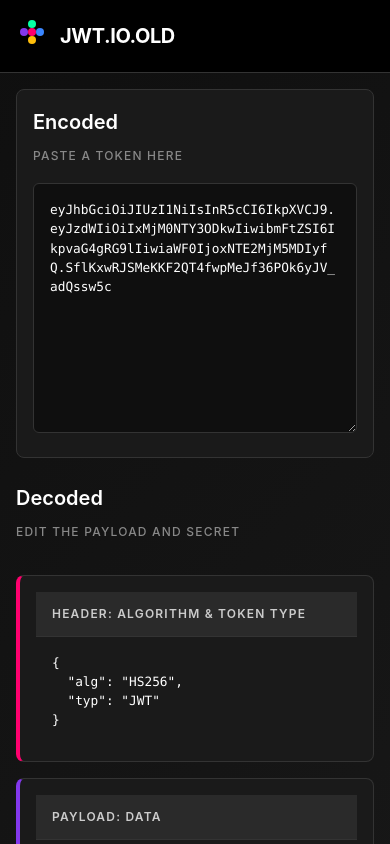
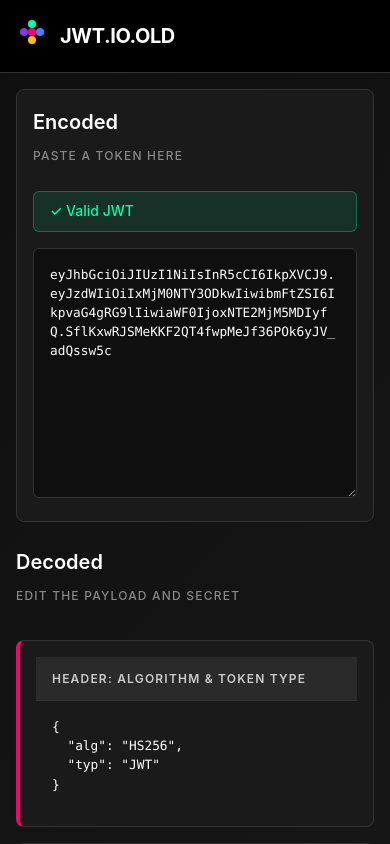
Before and after one commit to Feliperojas2601/jwt.io.old, an Angular app: page / in a window 390 px wide. Built offline with nearby package versions, Linux system fonts and the light colour scheme.

Commit message:
feat: Add JWT validation status display and improve base64 decoding logic

```diff
--- a/src/app/app.css
+++ b/src/app/app.css
@@ -91,6 +91,40 @@
     border-radius: 8px;
     border: 1px solid #333;
     height: fit-content;
+}
+
+.encoded-controls {
+    display: flex;
+    align-items: center;
+    gap: 1rem;
+    margin-bottom: 1rem;
+    flex-wrap: wrap;
+}
+
+.jwt-status {
+    margin-left: auto;
+    padding: 0.5rem 1rem;
+    border-radius: 6px;
+    font-size: 0.875rem;
+    font-weight: 500;
+}
+
+.jwt-status.valid {
+    background-color: rgba(6, 255, 165, 0.1);
+    color: #06ffa5;
+    border: 1px solid rgba(6, 255, 165, 0.3);
+}
+
+.jwt-status.invalid {
+    background-color: rgba(255, 0, 110, 0.1);
+    color: #ff006e;
+    border: 1px solid rgba(255, 0, 110, 0.3);
+}
+
+.jwt-status .status-text {
+    display: flex;
+    align-items: center;
+    gap: 0.25rem;
 }
 
 .jwt-input {
@@ -304,6 +338,21 @@
     .signature-formula {
         font-size: 0.8rem;
     }
+
+    .encoded-controls {
+        gap: 0.5rem;
+    }
+
+    .control-btn {
+        padding: 0.4rem 0.8rem;
+        font-size: 0.8rem;
+    }
+
+    .jwt-status {
+        margin-left: 0;
+        margin-top: 0.5rem;
+        flex-basis: 100%;
+    }
 }
 
 @media (max-width: 480px) {
--- a/src/app/app.html
+++ b/src/app/app.html
@@ -21,6 +21,17 @@
                 <div class="section-header">
                     <h2>Encoded</h2>
                     <span class="section-subtitle">PASTE A TOKEN HERE</span>
+                </div>
+                <div class="encoded-controls">
+                    <div class="jwt-status" [class.valid]="isValidJwt()" [class.invalid]="!isValidJwt() && encodedJwt().length > 0">
+                        @if (encodedJwt().length === 0) {
+                            <span class="status-text">No token</span>
+                        } @else if (isValidJwt()) {
+                            <span class="status-text">✓ Valid JWT</span>
+                        } @else {
+                            <span class="status-text">✗ Invalid JWT</span>
+                        }
+                    </div>
                 </div>
                 <div class="encoded-content">
                     <textarea
--- a/src/app/app.ts
+++ b/src/app/app.ts
@@ -11,34 +11,55 @@
 
     protected encodedJwt = signal('eyJhbGciOiJIUzI1NiIsInR5cCI6IkpXVCJ9.eyJzdWIiOiIxMjM0NTY3ODkwIiwibmFtZSI6IkpvaG4gRG9lIiwiaWF0IjoxNTE2MjM5MDIyfQ.SflKxwRJSMeKKF2QT4fwpMeJf36POk6yJV_adQssw5c');
 
+    private base64UrlDecode(str: string): string {
+        try {
+            str = str.replace(/-/g, '+').replace(/_/g, '/');
+            while (str.length % 4) {
+                str += '=';
+            }
+            return atob(str);
+        } catch (error) {
+            throw new Error('Invalid base64 string');
+        }
+    }
+
     protected headerJson = computed(() => {
         try {
             const parts = this.encodedJwt().split('.');
-            if (parts.length >= 1) {
-                const header = JSON.parse(atob(parts[0]));
+            if (parts.length >= 1 && parts[0]) {
+                const decodedHeader = this.base64UrlDecode(parts[0]);
+                const header = JSON.parse(decodedHeader);
                 return JSON.stringify(header, null, 2);
             }
             return '{\n  "alg": "HS256",\n  "typ": "JWT"\n}';
-        } catch {
+        } catch (error) {
             return '{\n  "alg": "HS256",\n  "typ": "JWT"\n}';
         }
     });
 
     protected payloadJson = computed(() => {
-            try {
+        try {
             const parts = this.encodedJwt().split('.');
-            if (parts.length >= 2) {
-                const payload = JSON.parse(atob(parts[1]));
+            if (parts.length >= 2 && parts[1]) {
+                const decodedPayload = this.base64UrlDecode(parts[1]);
+                const payload = JSON.parse(decodedPayload);
                 return JSON.stringify(payload, null, 2);
             }
             return '{\n  "sub": "1234567890",\n  "name": "John Doe",\n  "iat": 1516239022\n}';
-        } catch {
+        } catch (error) {
             return '{\n  "sub": "1234567890",\n  "name": "John Doe",\n  "iat": 1516239022\n}';
         }
     });
 
+    protected isValidJwt = computed(() => {
+        const jwt = this.encodedJwt().trim();
+        if (!jwt) return false;
+        const parts = jwt.split('.');
+        return parts.length === 3 && parts.every(part => part.length > 0);
+    });
+
     protected onJwtInput(event: Event): void {
         const target = event.target as HTMLTextAreaElement;
-        this.encodedJwt.set(target.value);
+        this.encodedJwt.set(target.value.trim());
     }
 }
```
